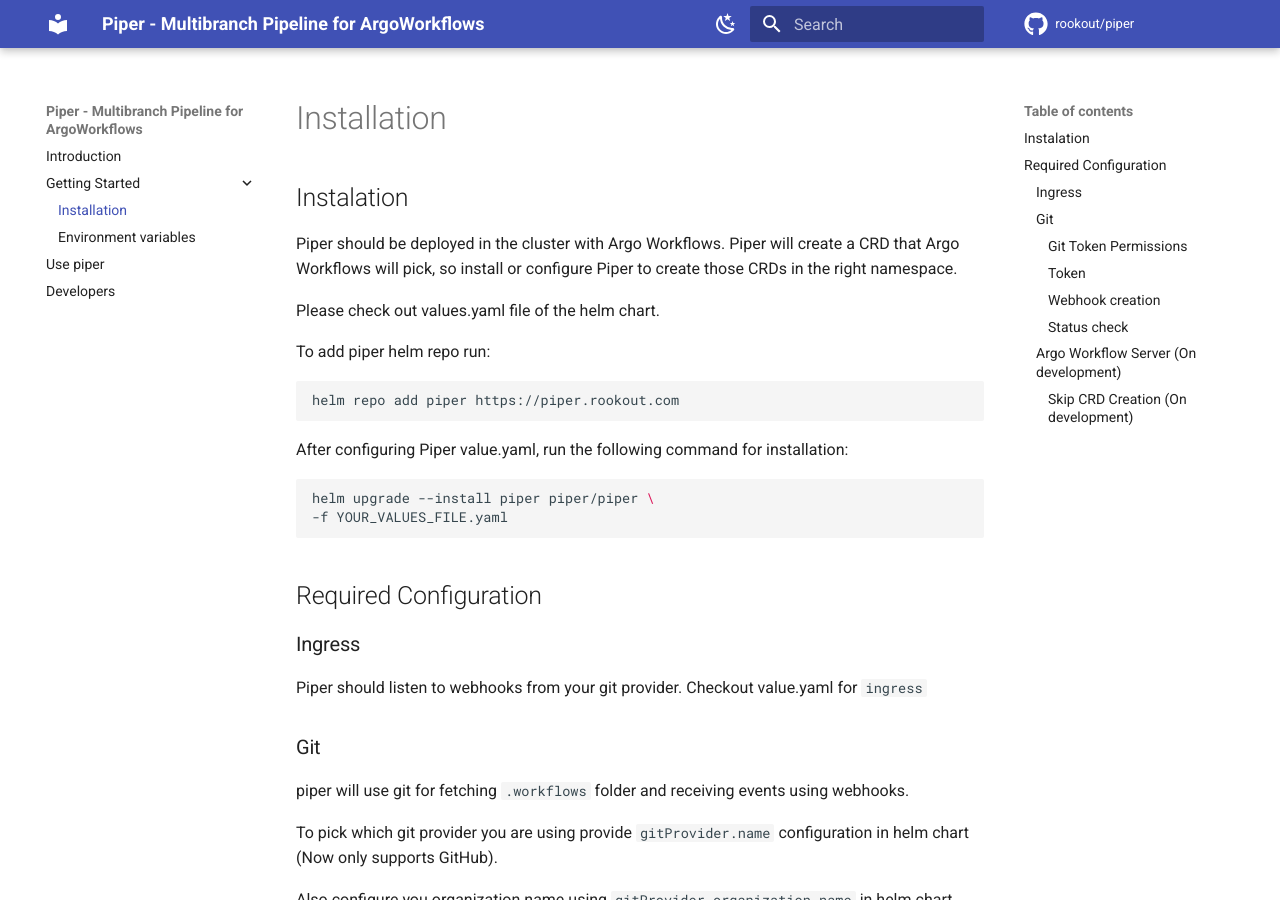
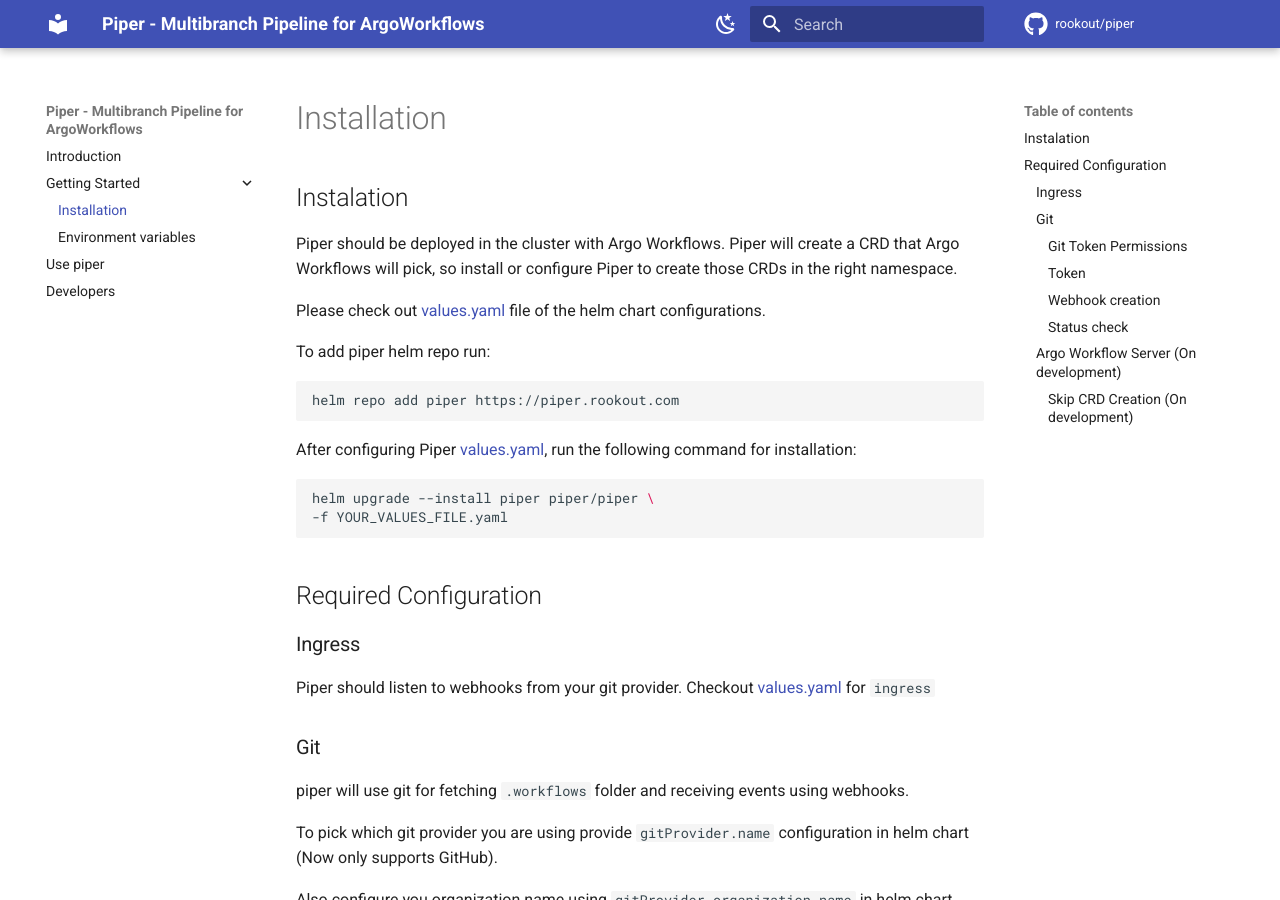
Before and after one commit to Rookout/piper, an MkDocs documentation site: the page built from docs/installation.md, in a window 1280 px wide and 900 px high. Built offline with MkDocs 1.6.1 and Material for MkDocs 9.7.7, drawn with Linux system fonts in a browser that asks for light colours; comment, search, counter and statistics services are not loaded; some of the changed text lies outside the part shown.

Commit message:
docs: update installation instructions
Signed-off-by: Gosha <gosha@rookout.com>

````diff
--- a/docs/installation.md
+++ b/docs/installation.md
@@ -3,14 +3,14 @@
 Piper should be deployed in the cluster with Argo Workflows.
 Piper will create a CRD that Argo Workflows will pick, so install or configure Piper to create those CRDs in the right namespace.
 
-Please check out values.yaml file of the helm chart.
+Please check out [values.yaml](https://github.com/Rookout/piper/tree/main/helm-chart/values.yaml) file of the helm chart configurations.
 
 To add piper helm repo run:
 ```bash
 helm repo add piper https://piper.rookout.com
 ```
 
-After configuring Piper value.yaml, run the following command for installation:
+After configuring Piper [values.yaml](https://github.com/Rookout/piper/tree/main/helm-chart/values.yaml), run the following command for installation:
 ```bash
 helm upgrade --install piper piper/piper \
 -f YOUR_VALUES_FILE.yaml
@@ -20,7 +20,7 @@
 
 ### Ingress
 
-Piper should listen to webhooks from your git provider. Checkout value.yaml for `ingress`
+Piper should listen to webhooks from your git provider. Checkout [values.yaml](https://github.com/Rookout/piper/tree/main/helm-chart/values.yaml) for `ingress`
 
 ### Git
 
````
Also changed, not shown: other parts of docs/installation.md (+1 -1 lines).
